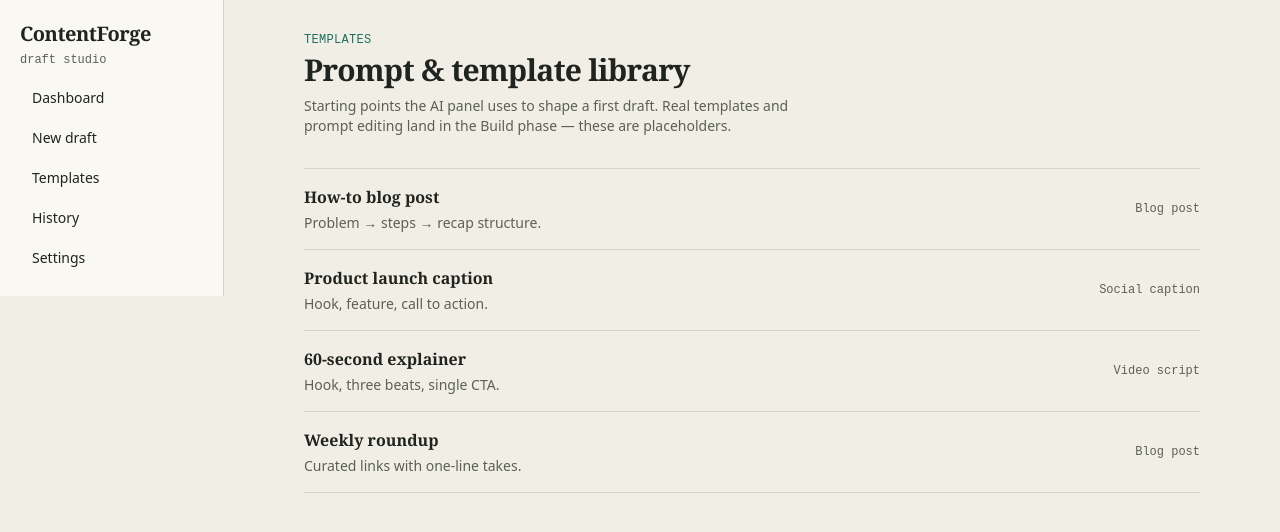
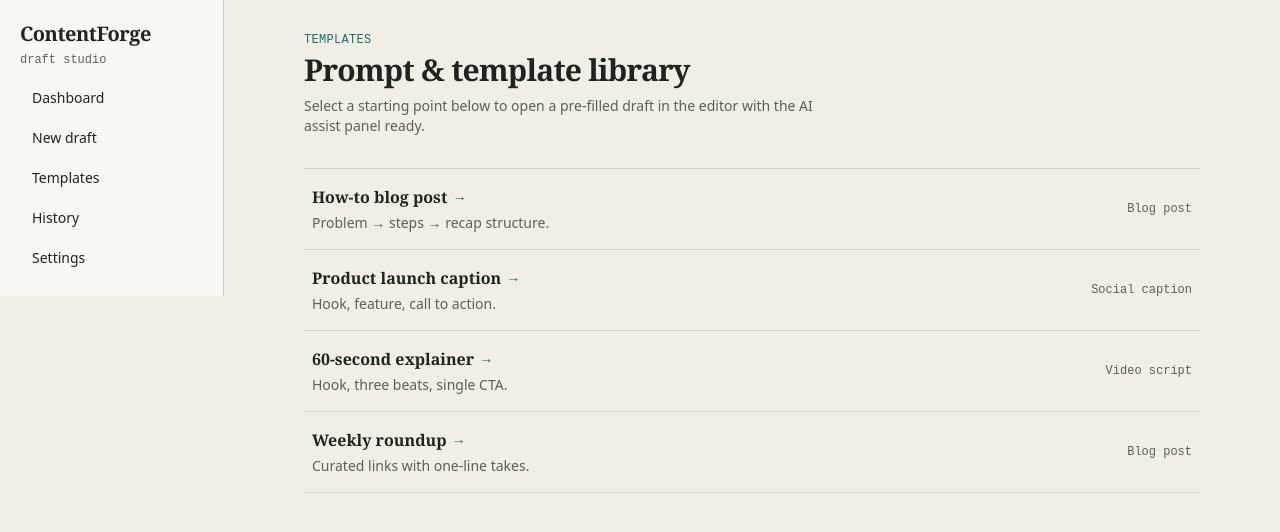
Before and after one commit to NotDumbj/contentforge, a Next.js app: page /templates in a window 1280 px wide. Shown: the top 532 px of the page. Built offline with nearby package versions, Linux system fonts and the light colour scheme.

Commit message:
feat: implement content template library and integrate with editor initialization

```diff
--- a/src/app/editor/[id]/page.tsx
+++ b/src/app/editor/[id]/page.tsx
@@ -1,25 +1,45 @@
 import Link from "next/link";
 import { notFound } from "next/navigation";
 import { getDraft, TYPE_LABEL, type DraftType } from "@/lib/drafts";
+import { getTemplate } from "@/lib/templates";
 import { EditorWorkspace } from "@/components/editor-workspace";
 
 const NEW_TYPES: DraftType[] = ["blog", "social", "video"];
 
 export default async function EditorPage({
   params,
+  searchParams,
 }: {
   params: Promise<{ id: string }>;
+  searchParams: Promise<{ template?: string }>;
 }) {
   const { id } = await params;
+  const { template: templateId } = await searchParams;
 
-  // Fresh drafts are routed here as "new-<type>" from /editor/new.
+  // Fresh drafts are routed here as "new-<type>" from /editor/new or /templates.
   if (id.startsWith("new-")) {
     const type = id.replace("new-", "") as DraftType;
     if (!NEW_TYPES.includes(type)) notFound();
+
+    const template = getTemplate(templateId);
+    const initialTitle = template ? template.name : "";
+    const initialBody = template ? template.starterBody : "";
+
     return (
       <div className="mx-auto max-w-5xl">
-        <Breadcrumb label={`New ${TYPE_LABEL[type].toLowerCase()}`} />
-        <EditorWorkspace draftId={id} type={type} initialTitle="" initialBody="" />
+        <Breadcrumb
+          label={
+            template
+              ? template.name
+              : `New ${TYPE_LABEL[type].toLowerCase()}`
+          }
+        />
+        <EditorWorkspace
+          draftId={id}
+          type={type}
+          initialTitle={initialTitle}
+          initialBody={initialBody}
+        />
       </div>
     );
   }
--- a/src/app/templates/page.tsx
+++ b/src/app/templates/page.tsx
@@ -1,9 +1,5 @@
-const TEMPLATES = [
-  { name: "How-to blog post", type: "Blog post", desc: "Problem → steps → recap structure." },
-  { name: "Product launch caption", type: "Social caption", desc: "Hook, feature, call to action." },
-  { name: "60-second explainer", type: "Video script", desc: "Hook, three beats, single CTA." },
-  { name: "Weekly roundup", type: "Blog post", desc: "Curated links with one-line takes." },
-];
+import Link from "next/link";
+import { TEMPLATES } from "@/lib/templates";
 
 export default function TemplatesPage() {
   return (
@@ -13,18 +9,30 @@ export default function TemplatesPage() {
         Prompt &amp; template library
       </h1>
       <p className="text-ink-soft mt-2 max-w-prose text-sm">
-        Starting points the AI panel uses to shape a first draft. Real templates
-        and prompt editing land in the Build phase — these are placeholders.
+        Select a starting point below to open a pre-filled draft in the editor
+        with the AI assist panel ready.
       </p>
 
       <ul className="mt-8 divide-y divide-line border-y border-line">
         {TEMPLATES.map((t) => (
-          <li key={t.name} className="flex items-center justify-between gap-4 py-4">
-            <div>
-              <h2 className="font-display text-base font-semibold">{t.name}</h2>
-              <p className="text-ink-soft mt-1 text-sm">{t.desc}</p>
-            </div>
-            <span className="font-mono text-ink-soft shrink-0 text-xs">{t.type}</span>
+          <li key={t.id}>
+            <Link
+              href={`/editor/new-${t.type}?template=${t.id}`}
+              className="group flex items-center justify-between gap-4 py-4 transition-colors hover:bg-highlight-soft/50 px-2 rounded-md"
+            >
+              <div>
+                <h2 className="font-display text-base font-semibold group-hover:text-teal transition-colors flex items-center gap-2">
+                  {t.name}
+                  <span className="text-teal text-sm transition-transform group-hover:translate-x-1 font-mono">
+                    →
+                  </span>
+                </h2>
+                <p className="text-ink-soft mt-1 text-sm">{t.desc}</p>
+              </div>
+              <span className="font-mono text-ink-soft shrink-0 text-xs">
+                {t.typeLabel}
+              </span>
+            </Link>
           </li>
         ))}
       </ul>
--- /dev/null
+++ b/src/lib/templates.ts
@@ -0,0 +1,93 @@
+import type { DraftType } from "./drafts";
+
+export type Template = {
+  id: string;
+  name: string;
+  type: DraftType;
+  typeLabel: string;
+  desc: string;
+  starterBody: string;
+};
+
+export const TEMPLATES: Template[] = [
+  {
+    id: "how-to-blog",
+    name: "How-to blog post",
+    type: "blog",
+    typeLabel: "Blog post",
+    desc: "Problem → steps → recap structure.",
+    starterBody: `## Introduction
+- Define the reader's main pain point.
+- State what they will achieve by the end of this guide.
+
+## Step 1: Preparation
+- List prerequisites or tools required.
+
+## Step 2: Implementation
+- Break down the core process step by step.
+
+## Step 3: Troubleshooting & Pro Tips
+- Common pitfalls to avoid.
+
+## Conclusion & Takeaway
+- Summary of the solution and next action.`,
+  },
+  {
+    id: "product-launch",
+    name: "Product launch caption",
+    type: "social",
+    typeLabel: "Social caption",
+    desc: "Hook, feature, call to action.",
+    starterBody: `🚀 We're excited to announce [Product Name]!
+
+The problem: [Describe reader's struggle]
+The solution: [Key value proposition]
+
+✨ Highlights:
+- Feature 1: [Benefit]
+- Feature 2: [Benefit]
+- Feature 3: [Benefit]
+
+👇 Try it now at [Link in bio]`,
+  },
+  {
+    id: "60s-explainer",
+    name: "60-second explainer",
+    type: "video",
+    typeLabel: "Video script",
+    desc: "Hook, three beats, single CTA.",
+    starterBody: `[00:00 - 00:05] HOOK: Stop struggling with [Problem]. Here's how to fix it in 60 seconds.
+
+[00:05 - 00:20] BEAT 1: The core mistake most people make...
+[00:20 - 00:40] BEAT 2: The simple framework to use instead...
+[00:40 - 00:50] BEAT 3: Real-world example in action...
+
+[00:50 - 01:00] CALL TO ACTION: Save this post and follow for more daily tips!`,
+  },
+  {
+    id: "weekly-roundup",
+    name: "Weekly roundup",
+    type: "blog",
+    typeLabel: "Blog post",
+    desc: "Curated links with one-line takes.",
+    starterBody: `# Weekly Roundup: [Topic / Date]
+
+Welcome to this week's edition of top insights, tools, and updates.
+
+### 1. [Story Title 1]
+- **Link**: [URL]
+- **Takeaway**: Why this matters for creators.
+
+### 2. [Story Title 2]
+- **Link**: [URL]
+- **Takeaway**: Key lesson or highlight.
+
+### 3. [Tool / Resource of the Week]
+- Quick recommendation and why we love it.`,
+  },
+];
+
+export function getTemplate(id?: string): Template | undefined {
+  if (!id) return undefined;
+  return TEMPLATES.find((t) => t.id === id);
+}
```
